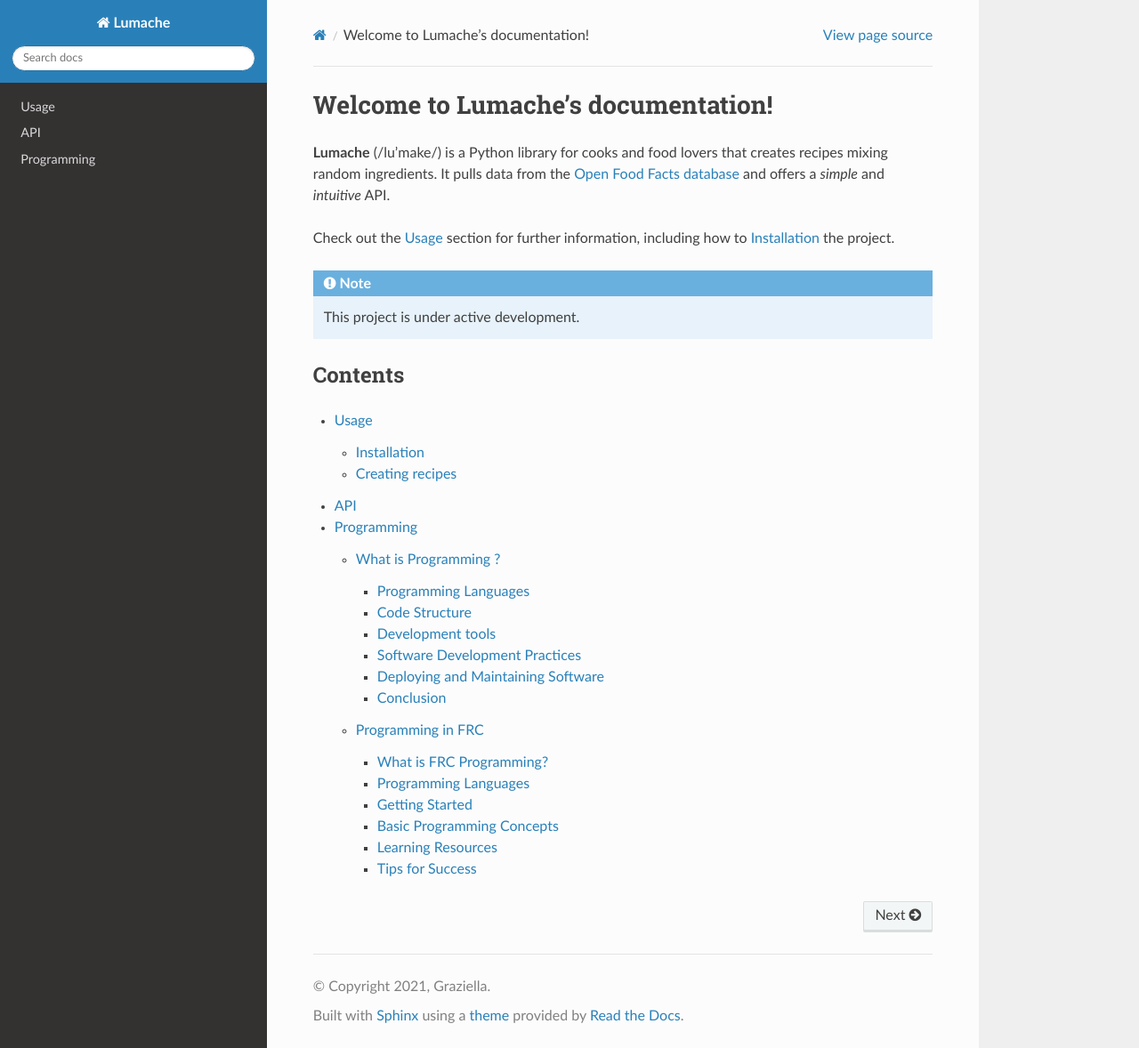
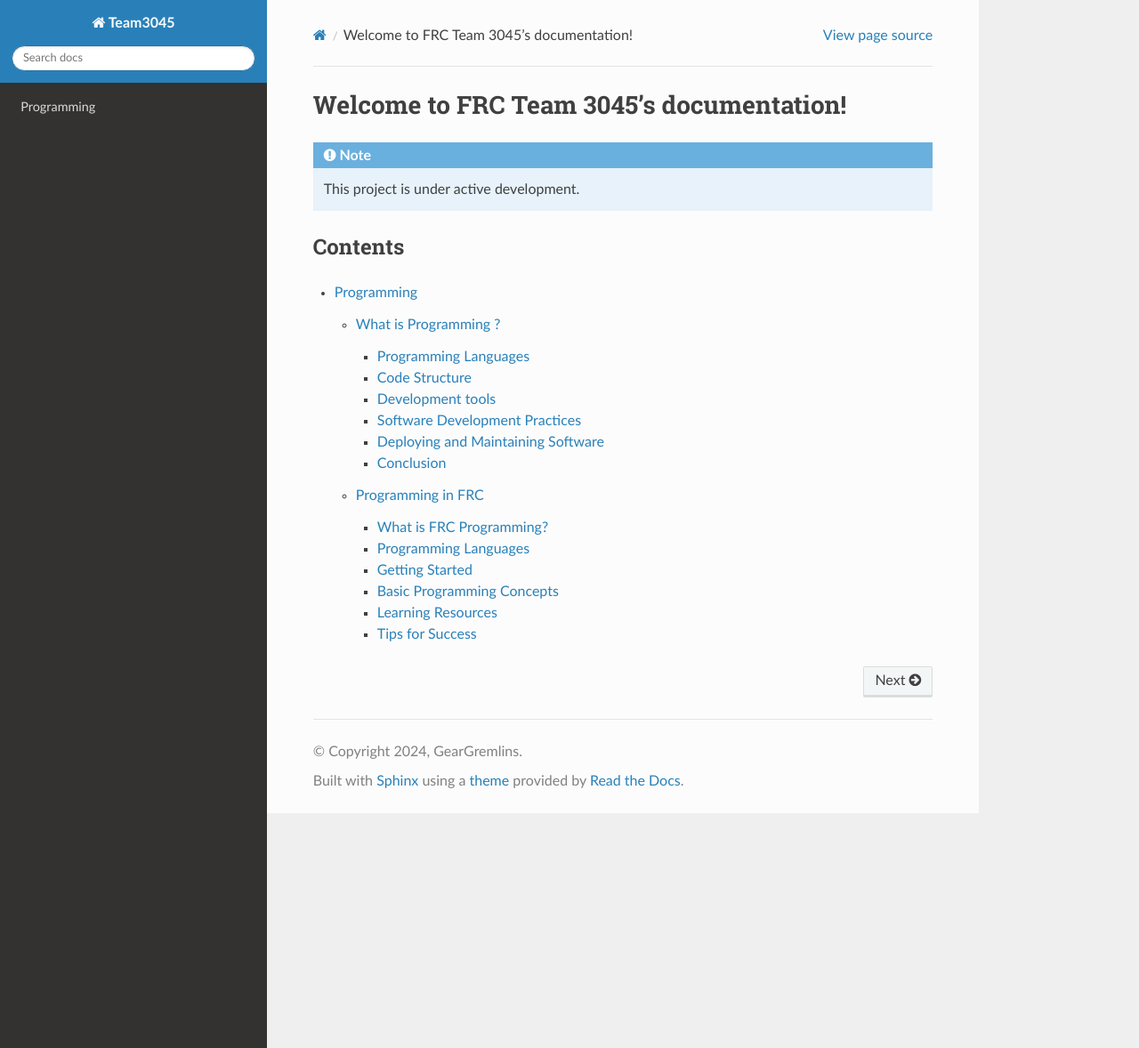
Before and after one commit to team3045/GremlinDocs, a Sphinx documentation site: the page built from docs/source/index.rst, in a window 1280 px wide and 1178 px high. Shown: the whole window at 89% size. Built offline with Sphinx 7.4.7 and the Read the Docs theme 3.1.0, drawn with Linux system fonts in a browser that asks for light colours; pages that are not in the unit, such as notebooks, are missing from menus.

Commit message:
removed lumache

```diff
--- a/docs/source/conf.py
+++ b/docs/source/conf.py
@@ -2,9 +2,9 @@
 
 # -- Project information
 
-project = 'Lumache'
-copyright = '2021, Graziella'
-author = 'Graziella'
+project = 'Team3045'
+copyright = '2024, GearGremlins'
+author = 'GearGremlins'
 
 release = '0.1'
 version = '0.1.0'
--- a/docs/source/index.rst
+++ b/docs/source/index.rst
@@ -1,13 +1,6 @@
-Welcome to Lumache's documentation!
+Welcome to FRC Team 3045's documentation!
 ===================================
 
-**Lumache** (/lu'make/) is a Python library for cooks and food lovers
-that creates recipes mixing random ingredients.
-It pulls data from the `Open Food Facts database <https://world.openfoodfacts.org/>`_
-and offers a *simple* and *intuitive* API.
-
-Check out the :doc:`usage` section for further information, including
-how to :ref:`installation` the project.
 
 .. note::
 
@@ -18,6 +11,4 @@
 
 .. toctree::
 
-   usage
-   api
    programming/index
```
